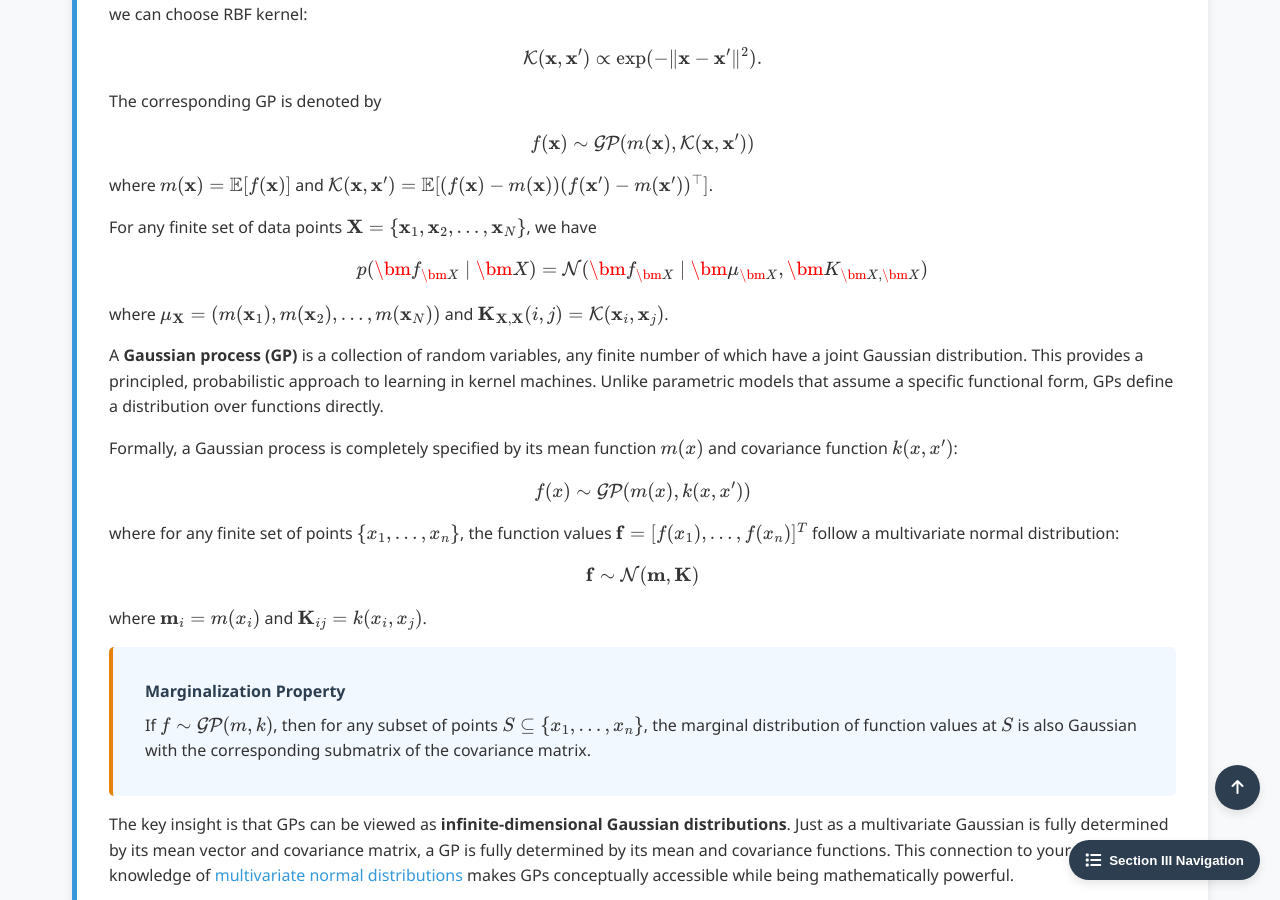
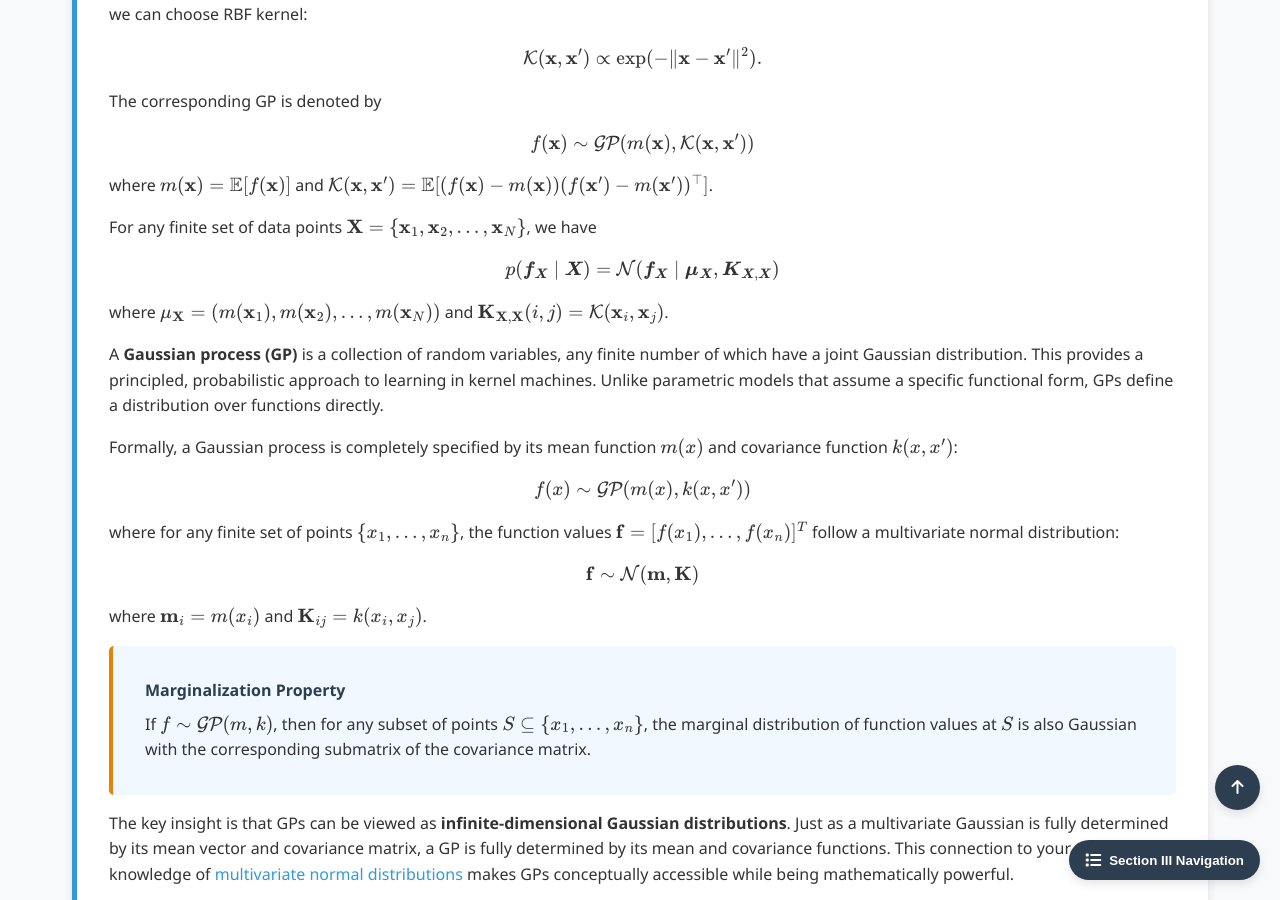
Before and after one commit to Yusukey01/yusukey01.github.io, a Jekyll site: the page built from Mathematics/Probability/gaussian_process.html, in a window 1280 px wide and 900 px high, scrolled down 1025 px. Built offline with Jekyll 4.4.1, drawn with Linux system fonts in a browser that asks for light colours.

Commit message:
added Gaussian Process

```diff
--- a/Mathematics/Probability/gaussian_process.html
+++ b/Mathematics/Probability/gaussian_process.html
@@ -149,7 +149,7 @@ uses_python: true
                 <p>
                     For any finite set of data points \(\mathbf{X} = \{\mathbf{x}_1, \mathbf{x}_2, \ldots, \mathbf{x}_N\}\), we have
                     \[
-                    p(\bm{f}_{\bm{X}} \mid \bm{X}) = \mathcal{N}(\bm{f}_{\bm{X}} \mid \bm{\mu}_{\bm{X}}, \bm{K}_{\bm{X}, \bm{X}})
+                    p(\boldsymbol{f}_{\boldsymbol{X}} \mid \boldsymbol{X}) = \mathcal{N}(\boldsymbol{f}_{\boldsymbol{X}} \mid \boldsymbol{\mu}_{\boldsymbol{X}}, \boldsymbol{K}_{\boldsymbol{X}, \boldsymbol{X}})
                     \]
                     where \(\mathbf{\mu}_{\mathbf{X}} = ( m(\mathbf{x}_1), m(\mathbf{x}_2), \ldots, m(\mathbf{x}_N))\) and
                     \(\mathbf{K}_{\mathbf{X}, \mathbf{X}}(i, j) = \mathcal{K}(\mathbf{x}_i, \mathbf{x}_j) \).
```
